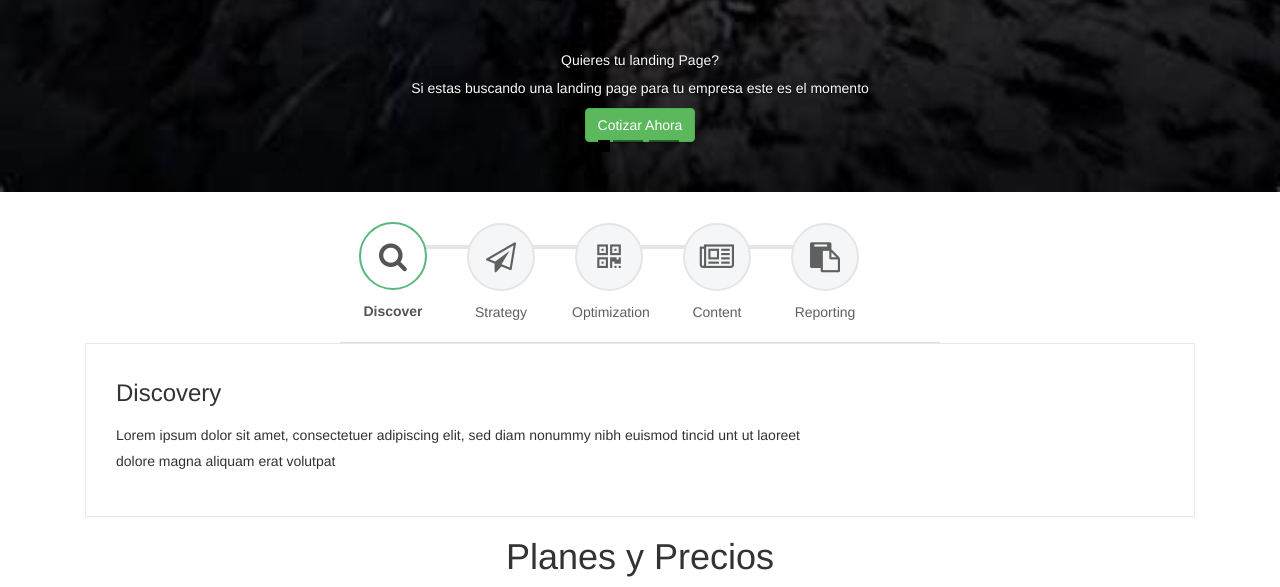
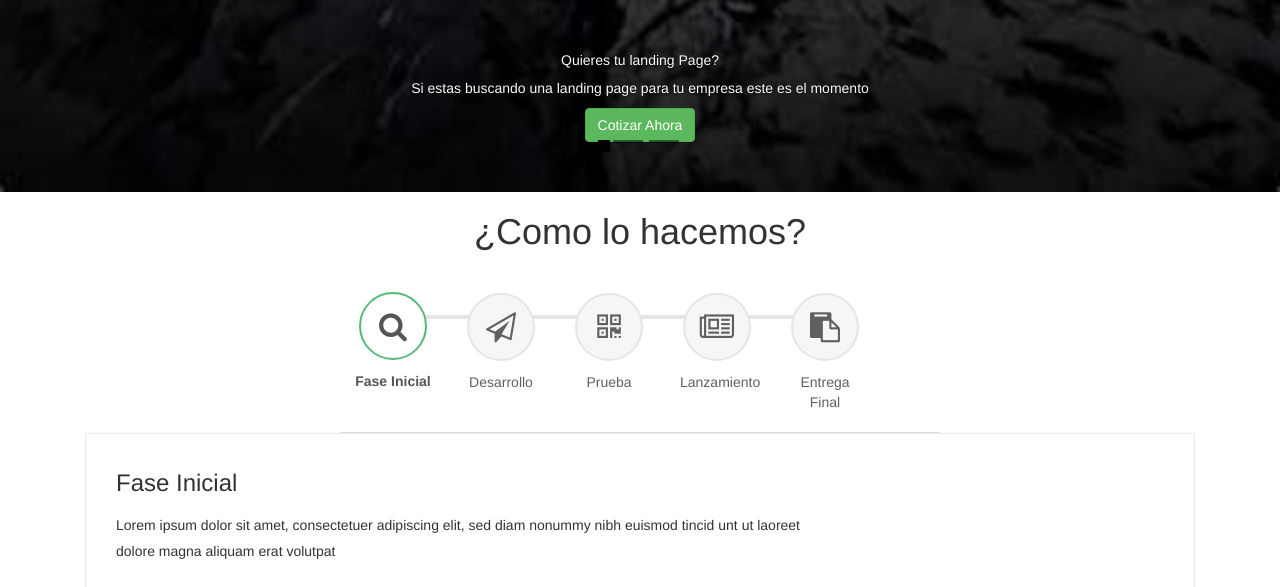
Before and after one commit to SantiagoBelloLamprea/LandigPage, a plain HTML site: page index.html in a window 1280 px wide. Shown: the part 2010-2597 px from the top of the page. Drawn offline with nearby package versions, Linux system fonts and the light colour scheme.

Commit message:
Bloque Como lo Hacemos

```diff
--- a/index.html
+++ b/index.html
@@ -1,20 +1,28 @@
 <html lang="en">
+
 <head>
     <meta charset="utf-8">
     <meta name="viewport" content="width=device-width, initial-scale=1">
     <title>Landing Page</title>
     <script src="https://ajax.googleapis.com/ajax/libs/jquery/3.6.1/jquery.min.js"></script>
     <script src="./script/buttom.js"></script>
-    <link href="https://cdn.jsdelivr.net/npm/bootstrap@5.2.3/dist/css/bootstrap.min.css" rel="stylesheet" integrity="sha384-rbsA2VBKQhggwzxH7pPCaAqO46MgnOM80zW1RWuH61DGLwZJEdK2Kadq2F9CUG65" crossorigin="anonymous">
+    <link href="https://cdn.jsdelivr.net/npm/bootstrap@5.2.3/dist/css/bootstrap.min.css" rel="stylesheet"
+        integrity="sha384-rbsA2VBKQhggwzxH7pPCaAqO46MgnOM80zW1RWuH61DGLwZJEdK2Kadq2F9CUG65" crossorigin="anonymous">
     <link rel="stylesheet" href="./CSS/style.css">
     <link rel="stylesheet" href="https://cdnjs.cloudflare.com/ajax/libs/twitter-bootstrap/3.3.7/css/bootstrap.min.css">
     <link rel="stylesheet" href="https://maxcdn.bootstrapcdn.com/font-awesome/4.7.0/css/font-awesome.min.css">
 </head>
+
 <body>
-    <script src="https://cdn.jsdelivr.net/npm/bootstrap@5.2.3/dist/js/bootstrap.bundle.min.js" integrity="sha384-kenU1KFdBIe4zVF0s0G1M5b4hcpxyD9F7jL+jjXkk+Q2h455rYXK/7HAuoJl+0I4" crossorigin="anonymous"></script>
-    <nav   class="navbar sticky-top" aria-label="Seventh navbar example" style="background-color:#F2F2F2; padding-left: 1rem;">
-        <div  class="container-fluid">
-            <button class="navbar-toggler collapsed" type="button" data-bs-toggle="collapse" data-bs-target="#navbarsExampleXxl" aria-controls="navbarsExampleXxl" aria-expanded="false" aria-label="Toggle navigation">
+    <script src="https://cdn.jsdelivr.net/npm/bootstrap@5.2.3/dist/js/bootstrap.bundle.min.js"
+        integrity="sha384-kenU1KFdBIe4zVF0s0G1M5b4hcpxyD9F7jL+jjXkk+Q2h455rYXK/7HAuoJl+0I4"
+        crossorigin="anonymous"></script>
+    <nav class="navbar sticky" aria-label="Seventh navbar example"
+        style="background-color:#F2F2F2; padding-left: 1rem;">
+        <div class="container-fluid">
+            <button class="navbar-toggler collapsed" type="button" data-bs-toggle="collapse"
+                data-bs-target="#navbarsExampleXxl" aria-controls="navbarsExampleXxl" aria-expanded="false"
+                aria-label="Toggle navigation">
                 <span class="navbar-toggler-icon"></span>
             </button>
             <a class="navbar-brand" href="#"><img style="height: 2.5rem;" src="./assets/icon.png" alt=""></a>
@@ -41,9 +49,12 @@
 
     <div id="carouselExampleDark" class="carousel carousel-dark slide" data-bs-ride="carousel">
         <div class="carousel-indicators">
-            <button type="button" data-bs-target="#carouselExampleDark" data-bs-slide-to="0" class="active" aria-current="true" aria-label="Slide 1"></button>
-            <button type="button" data-bs-target="#carouselExampleDark" data-bs-slide-to="1" aria-label="Slide 2"></button>
-            <button type="button" data-bs-target="#carouselExampleDark" data-bs-slide-to="2" aria-label="Slide 3"></button>
+            <button type="button" data-bs-target="#carouselExampleDark" data-bs-slide-to="0" class="active"
+                aria-current="true" aria-label="Slide 1"></button>
+            <button type="button" data-bs-target="#carouselExampleDark" data-bs-slide-to="1"
+                aria-label="Slide 2"></button>
+            <button type="button" data-bs-target="#carouselExampleDark" data-bs-slide-to="2"
+                aria-label="Slide 3"></button>
         </div>
         <div class="carousel-inner">
             <div class="carousel-item active" data-bs-interval="10000">
@@ -80,59 +91,72 @@
     </div>
 
     <section class="design-process-section" id="process-tab">
+        <h1 class="text-center .fs-1 text">¿Como lo hacemos?</h1>
         <div class="container">
             <div class="row">
                 <div class="col-xs-12">
                     <!-- design process steps-->
                     <!-- Nav tabs -->
                     <ul class="nav nav-tabs process-model more-icon-preocess" role="tablist">
-          <li role="presentation" class="active"><a href="#discover" aria-controls="discover" role="tab" data-toggle="tab"><i class="fa fa-search" aria-hidden="true"></i>
-              <p>Discover</p>
+                        <li role="presentation" class="active"><a href="#discover" aria-controls="discover" role="tab"
+                                data-toggle="tab"><i class="fa fa-search" aria-hidden="true"></i>
+                                <p>Fase Inicial</p>
                             </a></li>
-          <li role="presentation"><a href="#strategy" aria-controls="strategy" role="tab" data-toggle="tab"><i class="fa fa-send-o" aria-hidden="true"></i>
-              <p>Strategy</p>
+                        <li role="presentation"><a href="#strategy" aria-controls="strategy" role="tab"
+                                data-toggle="tab"><i class="fa fa-send-o" aria-hidden="true"></i>
+                                <p>Desarrollo</p>
                             </a></li>
-          <li role="presentation"><a href="#optimization" aria-controls="optimization" role="tab" data-toggle="tab"><i class="fa fa-qrcode" aria-hidden="true"></i>
-              <p>Optimization</p>
+                        <li role="presentation"><a href="#optimization" aria-controls="optimization" role="tab"
+                                data-toggle="tab"><i class="fa fa-qrcode" aria-hidden="true"></i>
+                                <p>Prueba</p>
                             </a></li>
-          <li role="presentation"><a href="#content" aria-controls="content" role="tab" data-toggle="tab"><i class="fa fa-newspaper-o" aria-hidden="true"></i>
-              <p>Content</p>
+                        <li role="presentation"><a href="#content" aria-controls="content" role="tab"
+                                data-toggle="tab"><i class="fa fa-newspaper-o" aria-hidden="true"></i>
+                                <p>Lanzamiento</p>
                             </a></li>
-          <li role="presentation"><a href="#reporting" aria-controls="reporting" role="tab" data-toggle="tab"><i class="fa fa-clipboard" aria-hidden="true"></i>
-              <p>Reporting</p>
+                        <li role="presentation"><a href="#reporting" aria-controls="reporting" role="tab"
+                                data-toggle="tab"><i class="fa fa-clipboard" aria-hidden="true"></i>
+                                <p>Entrega Final</p>
                             </a></li>
                     </ul>
                     <!-- end design process steps-->
                     <!-- Tab panes -->
+
                     <div class="tab-content">
+
                         <div role="tabpanel" class="tab-pane active" id="discover">
                             <div class="design-process-content">
-              <h3 class="semi-bold">Discovery</h3>
-              <p>Lorem ipsum dolor sit amet, consectetuer adipiscing elit, sed diam nonummy nibh euismod tincid unt ut laoreet dolore magna aliquam erat volutpat</p>
+                                <h3 class="semi-bold">Fase Inicial</h3>
+                                <p>Lorem ipsum dolor sit amet, consectetuer adipiscing elit, sed diam nonummy nibh
+                                    euismod tincid unt ut laoreet dolore magna aliquam erat volutpat</p>
                             </div>
                         </div>
                         <div role="tabpanel" class="tab-pane" id="strategy">
                             <div class="design-process-content">
-              <h3 class="semi-bold">Strategy</h3>
-              <p>Lorem ipsum dolor sit amet, consectetuer adipiscing elit, sed diam nonummy nibh euismod tincid unt ut laoreet dolore magna aliquam erat volutpat</p>
+                                <h3 class="semi-bold">Desarrollo</h3>
+                                <p>Lorem ipsum dolor sit amet, consectetuer adipiscing elit, sed diam nonummy nibh
+                                    euismod tincid unt ut laoreet dolore magna aliquam erat volutpat</p>
                             </div>
                         </div>
                         <div role="tabpanel" class="tab-pane" id="optimization">
                             <div class="design-process-content">
-              <h3 class="semi-bold">Optimization</h3>
-              <p>Lorem ipsum dolor sit amet, consectetuer adipiscing elit, sed diam nonummy nibh euismod tincid unt ut laoreet dolore magna aliquam erat volutpat</p>
+                                <h3 class="semi-bold">Prueba</h3>
+                                <p>Lorem ipsum dolor sit amet, consectetuer adipiscing elit, sed diam nonummy nibh
+                                    euismod tincid unt ut laoreet dolore magna aliquam erat volutpat</p>
                             </div>
                         </div>
                         <div role="tabpanel" class="tab-pane" id="content">
                             <div class="design-process-content">
-              <h3 class="semi-bold">Content</h3>
-              <p>Lorem ipsum dolor sit amet, consectetuer adipiscing elit, sed diam nonummy nibh euismod tincid unt ut laoreet dolore magna aliquam erat volutpat</p>
+                                <h3 class="semi-bold">lanzamiento</h3>
+                                <p>Lorem ipsum dolor sit amet, consectetuer adipiscing elit, sed diam nonummy nibh
+                                    euismod tincid unt ut laoreet dolore magna aliquam erat volutpat</p>
                             </div>
                         </div>
                         <div role="tabpanel" class="tab-pane" id="reporting">
                             <div class="design-process-content">
-              <h3>Reporting</h3>
-              <p>Lorem ipsum dolor sit amet, consectetuer adipiscing elit, sed diam nonummy nibh euismod tincid unt ut laoreet dolore magna aliquam erat volutpat. </p>
+                                <h3>Entrega Final</h3>
+                                <p>Lorem ipsum dolor sit amet, consectetuer adipiscing elit, sed diam nonummy nibh
+                                    euismod tincid unt ut laoreet dolore magna aliquam erat volutpat. </p>
                             </div>
                         </div>
                     </div>
@@ -146,11 +170,13 @@
     <div class="col">
         <div class="card mb-4 rounded-3 shadow-sm border-primary">
             <div class="card-header py-2.5 text-bg-primary border-primary bg-success">
-                <h4 class="my-0 fw-normal "><img style="height: 2.5rem; padding-right: 1rem;" src="./assets/icon.png" alt="">Landing Page</h4>
+                <h4 class="my-0 fw-normal "><img style="height: 2.5rem; padding-right: 1rem;" src="./assets/icon.png"
+                        alt="">Landing Page</h4>
             </div>
             <div class="card-body">
                 <h1 class="card-title pricing-card-title">Ahora $560.000</h1>
-                <h3  style="color: gray; text-decoration:line-through ;" class="card-title pricing-card-title">Antes $850.000</h3>
+                <h3 style="color: gray; text-decoration:line-through ;" class="card-title pricing-card-title">Antes
+                    $850.000</h3>
                 <ul class="list-group list-group-horizontal-sm">
                     <li class="list-group-item">Caracteristica</li>
                     <li class="list-group-item">Caracteristica 2</li>
@@ -166,7 +192,9 @@
                     </div>
                 </ul>
                 <p>
-                    <button class="w-15 btn btn-sm btn-link text-center d-block mx-auto" id="botonOn" onclick="FbotonOn()" data-bs-toggle="collapse" href="#List_Ver_Mas" role="button" aria-expanded="false" aria-controls="List_Ver_Mas">
+                    <button class="w-15 btn btn-sm btn-link text-center d-block mx-auto" id="botonOn"
+                        onclick="FbotonOn()" data-bs-toggle="collapse" href="#List_Ver_Mas" role="button"
+                        aria-expanded="false" aria-controls="List_Ver_Mas">
                         Ver Mas...
                     </button>
                 </p>
@@ -178,11 +206,13 @@
     <div class="col">
         <div class="card mb-4 rounded-3 shadow-sm border-primary">
             <div class="card-header py-2.5 text-bg-primary border-primary bg-success">
-                <h4 class="my-0 fw-normal "><img style="height: 2.5rem; padding-right: 1rem;" src="./assets/icon.png" alt="">Landing Page</h4>
+                <h4 class="my-0 fw-normal "><img style="height: 2.5rem; padding-right: 1rem;" src="./assets/icon.png"
+                        alt="">Landing Page</h4>
             </div>
             <div class="card-body">
                 <h1 class="card-title pricing-card-title">Ahora $560.000</h1>
-                <h3  style="color: gray; text-decoration:line-through ;" class="card-title pricing-card-title">Antes $850.000</h3>
+                <h3 style="color: gray; text-decoration:line-through ;" class="card-title pricing-card-title">Antes
+                    $850.000</h3>
                 <ul class="list-group list-group-horizontal-sm">
                     <li class="list-group-item">Caracteristica</li>
                     <li class="list-group-item">Caracteristica 2</li>
@@ -198,7 +228,9 @@
                     </div>
                 </ul>
                 <p>
-                    <button class="w-15 btn btn-sm btn-link text-center d-block mx-auto" id="botonOn2" onclick="FbotonOn2()" data-bs-toggle="collapse" href="#List_Ver_Mas2" role="button" aria-expanded="false" aria-controls="List_Ver_Mas2">
+                    <button class="w-15 btn btn-sm btn-link text-center d-block mx-auto" id="botonOn2"
+                        onclick="FbotonOn2()" data-bs-toggle="collapse" href="#List_Ver_Mas2" role="button"
+                        aria-expanded="false" aria-controls="List_Ver_Mas2">
                         Ver Mas...
                     </button>
                 </p>
@@ -210,11 +242,13 @@
     <div class="col">
         <div class="card mb-4 rounded-3 shadow-sm border-primary">
             <div class="card-header py-2.5 text-bg-primary border-primary bg-success">
-                <h4 class="my-0 fw-normal "><img style="height: 2.5rem; padding-right: 1rem;" src="./assets/icon.png" alt="">Landing Page</h4>
+                <h4 class="my-0 fw-normal "><img style="height: 2.5rem; padding-right: 1rem;" src="./assets/icon.png"
+                        alt="">Landing Page</h4>
             </div>
             <div class="card-body">
                 <h1 class="card-title pricing-card-title">Ahora $560.000</h1>
-                <h3  style="color: gray; text-decoration:line-through ;" class="card-title pricing-card-title">Antes $850.000</h3>
+                <h3 style="color: gray; text-decoration:line-through ;" class="card-title pricing-card-title">Antes
+                    $850.000</h3>
                 <ul class="list-group list-group-horizontal-sm">
                     <li class="list-group-item">Caracteristica</li>
                     <li class="list-group-item">Caracteristica 2</li>
@@ -231,7 +265,9 @@
                     </div>
                 </ul>
                 <p>
-                    <button class="w-15 btn btn-sm btn-link text-center d-block mx-auto" id="botonOn3" onclick="FbotonOn3()" data-bs-toggle="collapse" href="#List_Ver_Mas3" role="button" aria-expanded="false" aria-controls="List_Ver_Mas3">
+                    <button class="w-15 btn btn-sm btn-link text-center d-block mx-auto" id="botonOn3"
+                        onclick="FbotonOn3()" data-bs-toggle="collapse" href="#List_Ver_Mas3" role="button"
+                        aria-expanded="false" aria-controls="List_Ver_Mas3">
                         Ver Mas...
                     </button>
                 </p>
@@ -273,11 +309,13 @@
                 </div>
             </div>
         </div>
-        <button class="carousel-control-prev" type="button" data-bs-target="#carouselExampleControls" data-bs-slide="prev">
+        <button class="carousel-control-prev" type="button" data-bs-target="#carouselExampleControls"
+            data-bs-slide="prev">
             <span class="carousel-control-prev-icon" aria-hidden="true"></span>
             <span class="visually-hidden">Previous</span>
         </button>
-            <button class="carousel-control-next" type="button" data-bs-target="#carouselExampleControls" data-bs-slide="next">
+        <button class="carousel-control-next" type="button" data-bs-target="#carouselExampleControls"
+            data-bs-slide="next">
             <span class="carousel-control-next-icon" aria-hidden="true"></span>
             <span class="visually-hidden">Next</span>
         </button>
@@ -298,4 +336,5 @@
     <script src="https://cdnjs.cloudflare.com/ajax/libs/twitter-bootstrap/3.3.7/js/bootstrap.min.js"></script>
 
 </body>
+
 </html>
```
Lines whose indentation alone changed are shown as unchanged.
